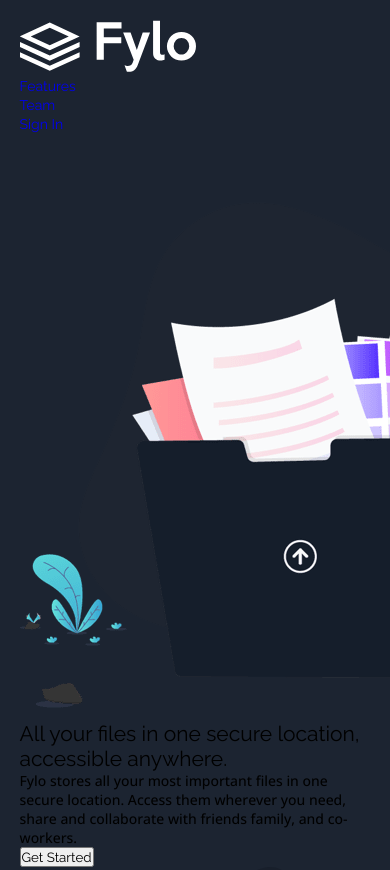
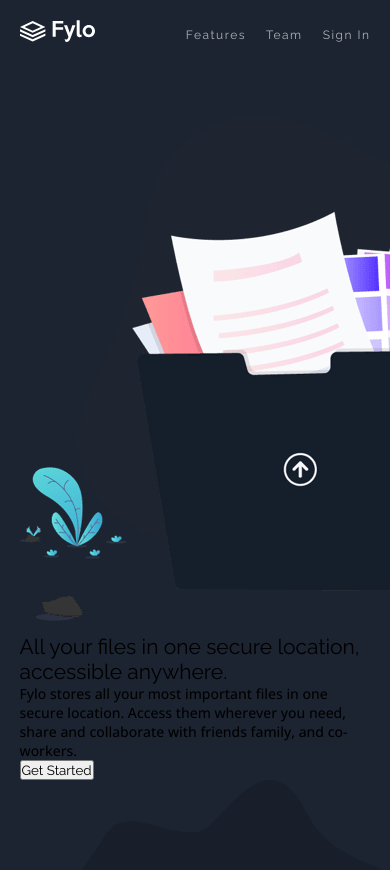
Before and after one commit to KhaledMostafa990/Fyle-dark-theme-landing-page, a website built with webpack: page src/view/index.html in a window 390 px wide. Shown: the top 870 px of the page. Built offline with nearby package versions, Linux system fonts and the light colour scheme.

Commit message:
finish the header resposiveply mobile-first

```diff
--- a/src/styles/_header.scss
+++ b/src/styles/_header.scss
@@ -1,3 +1,50 @@
 .header {
+  display: flex;
+  justify-content: space-between;
+  align-items: center;
+
   padding: 2rem 5% 5rem;
+
+  &__logo-wrapper {
+    .logo {
+      width: 7.5rem;
+    }
+  }
+  @media screen and (min-width: 768px) {
+    padding: 6rem 5%;
+
+    &__logo-wrapper {
+      .logo {
+        width: 100%;
+      }
+    }
+  }
 }
+
+.nav {
+  &__navlist {
+    display: flex;
+  }
+  &__navitem {
+    margin-left: 2rem;
+  }
+  &__navlink {
+    color: $text-color;
+    opacity: 0.65;
+    font-size: 1.2rem;
+    letter-spacing: 0.15rem;
+    transition: all 0.4s;
+    &:hover {
+      opacity: 1;
+      text-decoration: underline;
+    }
+  }
+  @media screen and (min-width: 768px) {
+    &__navitem {
+      margin-left: 5rem;
+    }
+    &__navlink {
+      font-size: 1.6rem;
+    }
+  }
+}
--- a/src/styles/main.scss
+++ b/src/styles/main.scss
@@ -12,6 +12,7 @@
   max-width: 100%;
   row-gap: 12rem;
 }
+
 @import "features";
 @import "process";
 @import "team";
```
